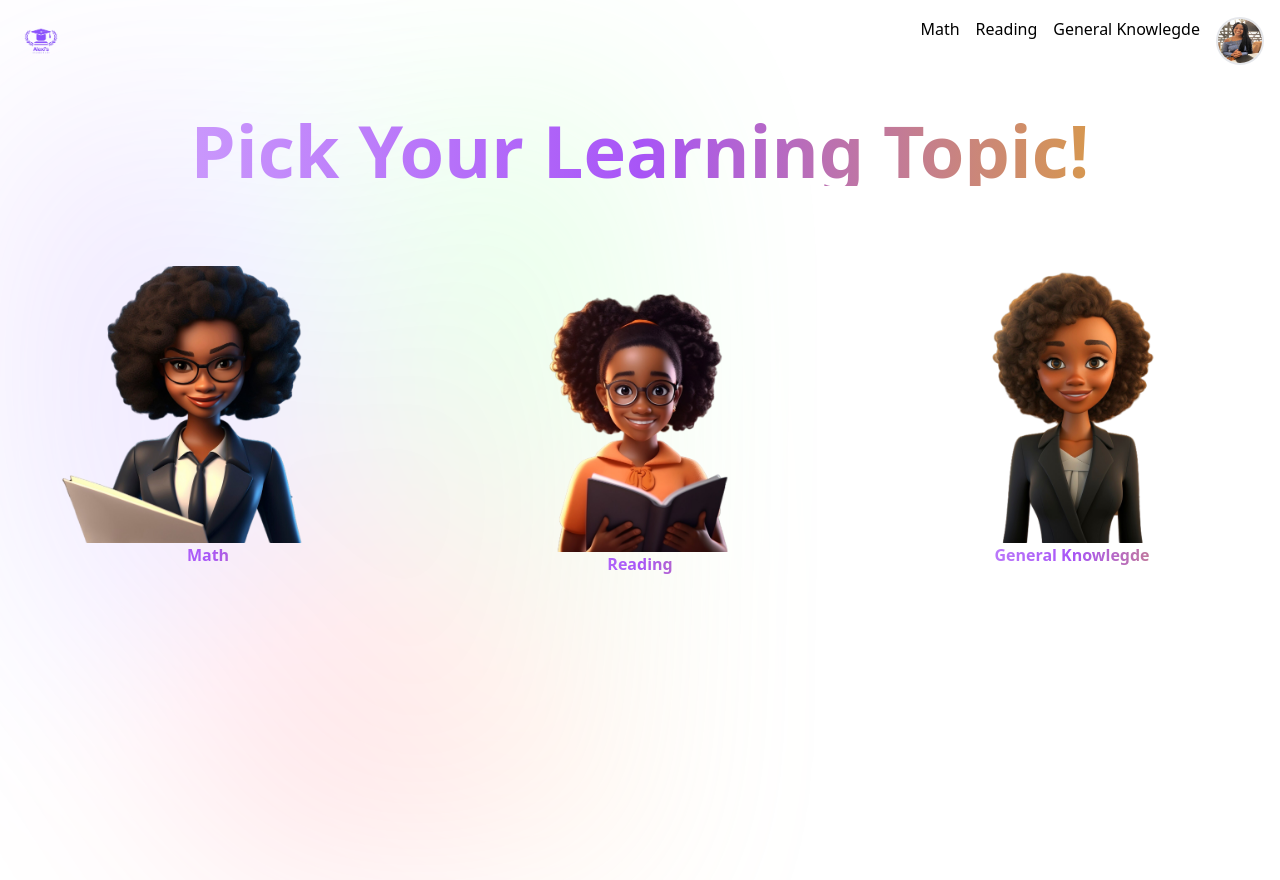
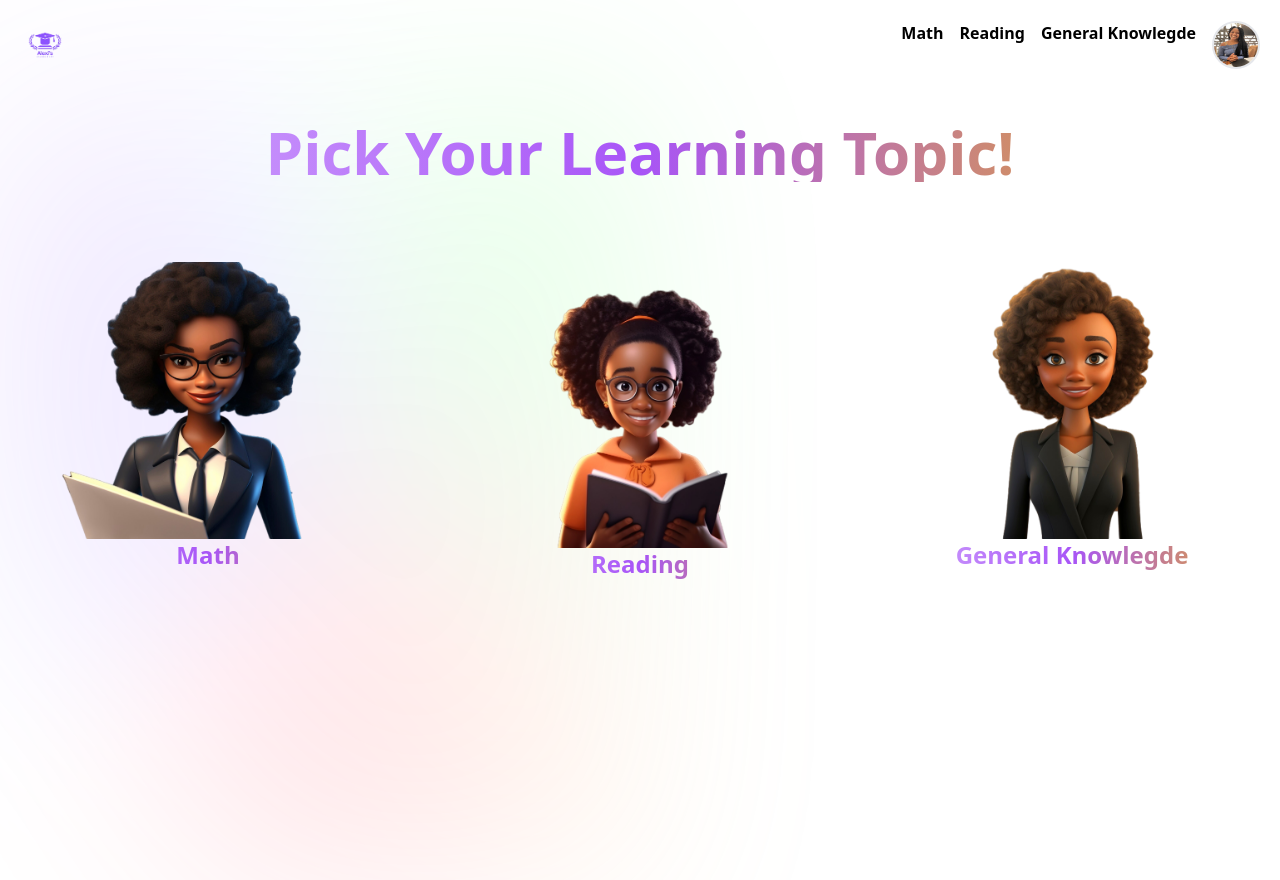
Before and after one commit to steelo808/Alexi-s-Learning-App, a Next.js app: page /explore in a window 1280 px wide. Built offline with nearby package versions, Linux system fonts and the light colour scheme.

Commit message:
ui updates

```diff
--- a/app/explore/page.jsx
+++ b/app/explore/page.jsx
@@ -5,7 +5,7 @@ const Explore = () => {
   return (
     <main>
       <div className="content text-center mt-8">
-        <h1 className="font-bold text-7xl text-wrap purple_gradient text-center">Pick Your Learning Topic!</h1>
+        <h1 className="font-bold text-6xl text-wrap purple_gradient text-center">Pick Your Learning Topic!</h1>
         <div className="grid grid-cols-1 gap-4 md:grid-cols-3 text-center mt-20">
 
         <div>
@@ -16,7 +16,7 @@ const Explore = () => {
             alt="portrait of young student with book"
             className="cursor-pointer"
         />
-        <h2 className ="font-bold purple_gradient">Math</h2>
+        <h2 className ="font-bold purple_gradient text-2xl">Math</h2>
         </div>
 
         <div>
@@ -27,7 +27,7 @@ const Explore = () => {
             alt="portrait of young student with book"
             className="cursor-pointer"
         />
-        <h2 className="font-bold purple_gradient">Reading</h2>
+        <h2 className="font-bold purple_gradient text-2xl">Reading</h2>
         </div>
 
         <div>
@@ -38,7 +38,7 @@ const Explore = () => {
             alt="portrait of young student with book"
             className="cursor-pointer"
         />
-        <h2 className="font-bold purple_gradient">General Knowlegde</h2>
+        <h2 className="font-bold purple_gradient text-2xl">General Knowlegde</h2>
         </div>
 
         </div>
--- a/components/Navbar.jsx
+++ b/components/Navbar.jsx
@@ -11,7 +11,7 @@ const Navbar = () => {
   };
 
   return (
-    <nav className="p-4">
+    <nav className="p-5">
       <div className="container mx-auto flex justify-between items-center">
         <div className="text-white text-lg font-bold">
         <Link href="/">
@@ -24,16 +24,16 @@ const Navbar = () => {
           </Link>
         </div>
         <div className="hidden md:flex space-x-4">
-          <Link href="/Math" className="text-violet hover:text-gray-400">
+          <Link href="/Math" className="text-violet hover:text-purple-400 font-bold">
             Math
           </Link>
-          <Link href="/Reading" className="text-violet hover:text-gray-400">
+          <Link href="/Reading" className="text-violet hover:text-purple-400 font-bold">
             Reading
           </Link>
-          <Link href="/General" className="text-violet hover:text-gray-400">
+          <Link href="/General" className="text-violet hover:text-purple-400 font-bold">
             General Knowlegde
           </Link>
-          <Link href="/Profile" className="text-violet hover:text-gray-400 rounded-full">
+          <Link href="/Profile" className="text-violet hover:text-purple-400 rounded-full">
             <Image
               src="/Images/alex-profile-new.jpeg"
               width={50}
@@ -73,13 +73,13 @@ const Navbar = () => {
       </div>
       {isOpen && (
         <div className="md:hidden">
-          <Link href="/Math" className="block text-violet hover:bg-purple-700 p-2">
+          <Link href="/Math" className="block text-violet hover:bg-purple-700 p-2 font-bold">
             Math
           </Link>
-          <Link href="/Reading" className="block text-violet hover:bg-purple-700 p-2">
+          <Link href="/Reading" className="block text-violet hover:bg-purple-700 p-2 font-bold">
             Reading
           </Link>
-          <Link href="/General" className="block text-violet hover:bg-purple-700 p-2">
+          <Link href="/General" className="block text-violet hover:bg-purple-700 p-2 font-bold">
             General Knowledge
           </Link>
           <Link href="/Profile" className="block text-violet">
--- a/styles/globals.css
+++ b/styles/globals.css
@@ -9,6 +9,7 @@
     padding:0;
     box-sizing: border-box;
 }
+
 
 
 
```
